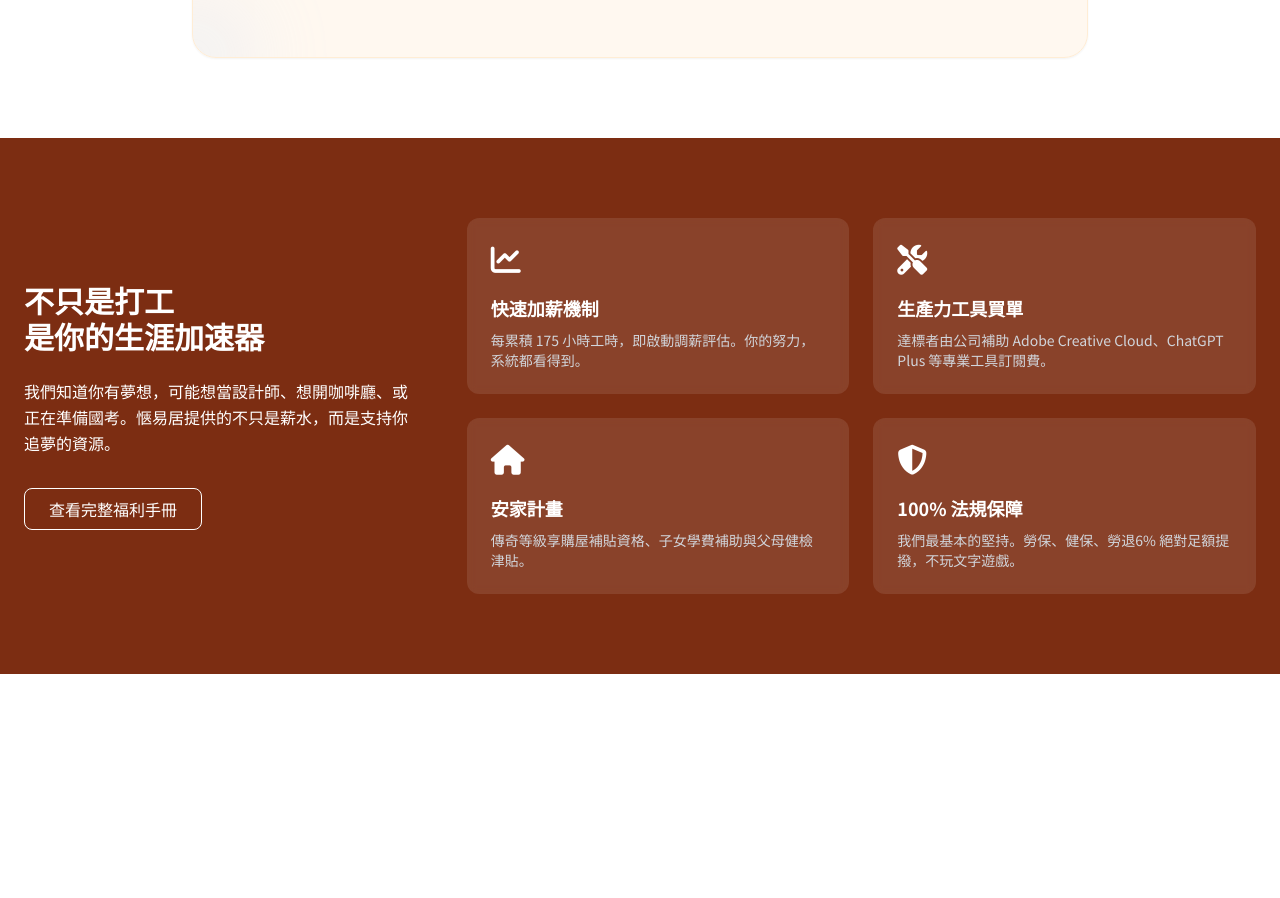
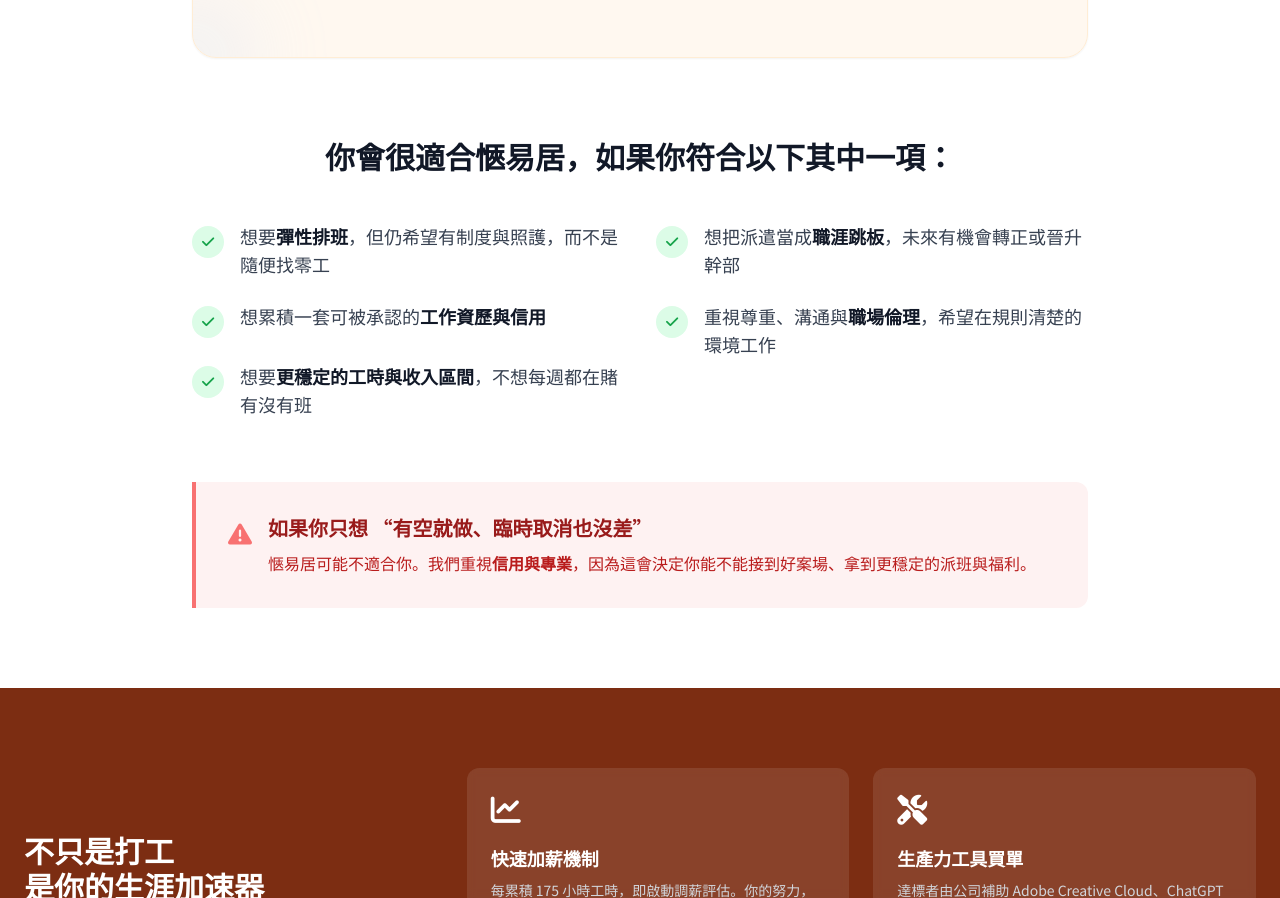
Before and after one commit to chentony882266/doclick, a React (Vite) app: page /talent in a window 1280 px wide. Shown: the part 980-1878 px from the top of the page. Before the commit the page ends 1654 px from the top, so only its background shows below. Built offline with nearby package versions, Linux system fonts and the light colour scheme.

Commit message:
feat: add 'who is suited' section to talent page

```diff
--- a/src/components/TalentPage.jsx
+++ b/src/components/TalentPage.jsx
@@ -94,6 +94,63 @@ const TalentPage = ({ onBack }) => {
                         </div>
                     </div>
                 </div>
+
+                <div className="container mx-auto px-6 mt-20">
+                    <div className="max-w-4xl mx-auto">
+                        <h2 className="text-2xl md:text-3xl font-bold text-gray-900 text-center mb-12">
+                            你會很適合愜易居，<br className="md:hidden" />如果你符合以下其中一項：
+                        </h2>
+
+                        <div className="grid md:grid-cols-2 gap-8 mb-16">
+                            <div className="space-y-6">
+                                <div className="flex items-start">
+                                    <div className="flex-shrink-0 w-8 h-8 rounded-full bg-green-100 flex items-center justify-center mt-1 mr-4">
+                                        <i className="fas fa-check text-green-600 text-sm"></i>
+                                    </div>
+                                    <p className="text-gray-700 text-lg">想要<span className="font-bold text-gray-900">彈性排班</span>，但仍希望有制度與照護，而不是隨便找零工</p>
+                                </div>
+                                <div className="flex items-start">
+                                    <div className="flex-shrink-0 w-8 h-8 rounded-full bg-green-100 flex items-center justify-center mt-1 mr-4">
+                                        <i className="fas fa-check text-green-600 text-sm"></i>
+                                    </div>
+                                    <p className="text-gray-700 text-lg">想累積一套可被承認的<span className="font-bold text-gray-900">工作資歷與信用</span></p>
+                                </div>
+                                <div className="flex items-start">
+                                    <div className="flex-shrink-0 w-8 h-8 rounded-full bg-green-100 flex items-center justify-center mt-1 mr-4">
+                                        <i className="fas fa-check text-green-600 text-sm"></i>
+                                    </div>
+                                    <p className="text-gray-700 text-lg">想要<span className="font-bold text-gray-900">更穩定的工時與收入區間</span>，不想每週都在賭有沒有班</p>
+                                </div>
+                            </div>
+                            <div className="space-y-6">
+                                <div className="flex items-start">
+                                    <div className="flex-shrink-0 w-8 h-8 rounded-full bg-green-100 flex items-center justify-center mt-1 mr-4">
+                                        <i className="fas fa-check text-green-600 text-sm"></i>
+                                    </div>
+                                    <p className="text-gray-700 text-lg">想把派遣當成<span className="font-bold text-gray-900">職涯跳板</span>，未來有機會轉正或晉升幹部</p>
+                                </div>
+                                <div className="flex items-start">
+                                    <div className="flex-shrink-0 w-8 h-8 rounded-full bg-green-100 flex items-center justify-center mt-1 mr-4">
+                                        <i className="fas fa-check text-green-600 text-sm"></i>
+                                    </div>
+                                    <p className="text-gray-700 text-lg">重視尊重、溝通與<span className="font-bold text-gray-900">職場倫理</span>，希望在規則清楚的環境工作</p>
+                                </div>
+                            </div>
+                        </div>
+
+                        <div className="bg-red-50 border-l-4 border-red-400 p-6 md:p-8 rounded-r-xl">
+                            <div className="flex items-start">
+                                <i className="fas fa-exclamation-triangle text-red-400 text-2xl mr-4 mt-1"></i>
+                                <div>
+                                    <h3 className="text-xl font-bold text-red-800 mb-2">如果你只想 “有空就做、臨時取消也沒差”</h3>
+                                    <p className="text-red-700 leading-relaxed">
+                                        愜易居可能不適合你。我們重視<span className="font-bold">信用與專業</span>，因為這會決定你能不能接到好案場、拿到更穩定的派班與福利。
+                                    </p>
+                                </div>
+                            </div>
+                        </div>
+                    </div>
+                </div>
             </section>
 
             {/* Benefits Grid */}
```
